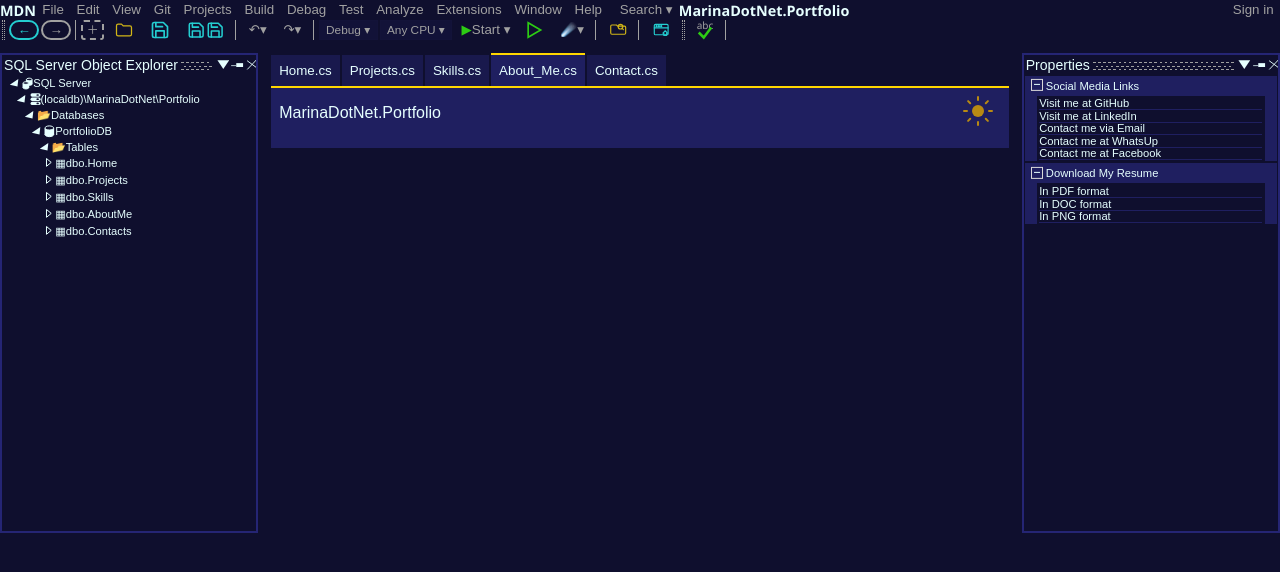
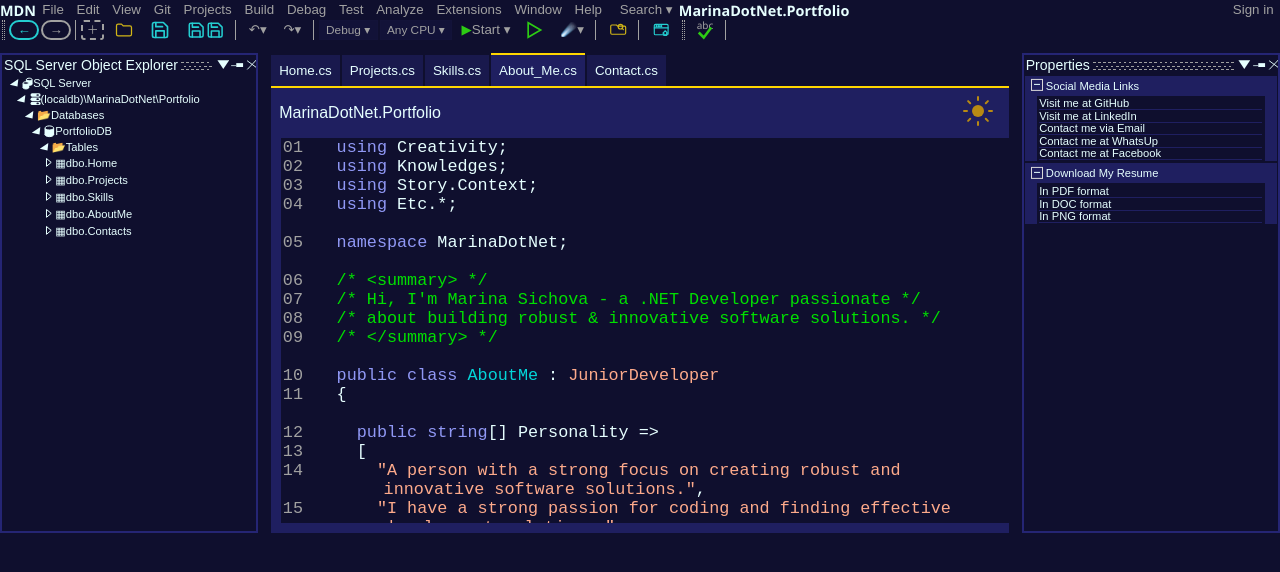
Before and after one commit to MarinaDotNet/marinadotnet.github.io, a React (Vite) app: page /#/aboutme in a window 1280 px wide. Shown: the top 572 px of the page. Built offline with nearby package versions, Linux system fonts and the light colour scheme.

Commit message:
added Aboutme.jsx and update DesktopLayout.jsx to display Aboutme element.

```diff
--- a/src/components/DesktopLayout.jsx
+++ b/src/components/DesktopLayout.jsx
@@ -7,6 +7,7 @@
 import Home from "./pages/Home";
 import Projects from "./pages/Projects";
 import Skills from "./pages/Skills";
+import Aboutme from "./pages/Aboutme";
 
 import { HashRouter as Router, Routes, Route } from "react-router-dom";
 
@@ -28,6 +29,7 @@
                                 <Route path="/" element={<Home />} />
                                 <Route path="/projects" element={<Projects />} />
                                 <Route path="/skills" element={<Skills />} />
+                                <Route path="/aboutme" element={<Aboutme />} />
                             </Routes>
                         </div>
                     </div>
--- /dev/null
+++ b/src/components/pages/Aboutme.jsx
@@ -0,0 +1,76 @@
+import {NumberedCodeBloc, CodeKeyWords, CodeValues, ClassName, Tab, Comment} from "../jointLayoutComponents/CodeTokens";
+
+export default function AboutMe(){
+
+    return <NumberedCodeBloc children = {[
+        <><CodeKeyWords>using</CodeKeyWords> Creativity;</>,
+        <><CodeKeyWords>using</CodeKeyWords> Knowledges;</>,
+        <><CodeKeyWords>using</CodeKeyWords> Story.Context;</>,
+        <><CodeKeyWords>using</CodeKeyWords> Etc.*;</>,
+        <br/>,
+        <><CodeKeyWords>namespace</CodeKeyWords> MarinaDotNet;</>,
+        <br/>,
+        <Comment>&lt;summary&gt;</Comment>,
+        <Comment>Hi, I'm Marina Sichova - a .NET Developer passionate</Comment>,
+        <Comment>about building robust & innovative software solutions.</Comment>,
+        <Comment>&lt;/summary&gt;</Comment>,
+        <br/>,
+        <><CodeKeyWords>public class</CodeKeyWords> <ClassName>AboutMe</ClassName> : <CodeValues>JuniorDeveloper</CodeValues></>,
+        <>&#123;</>,
+        <br/>,
+        <><Tab number={2}/><CodeKeyWords>public string</CodeKeyWords>[] Personality =&gt;</>,
+        <><Tab number={2}/>[</>,
+        <><Tab number={4}/><CodeValues>"A person with a strong focus on creating robust and innovative software solutions."</CodeValues>,</>,
+        <><Tab number={4}/><CodeValues>"I have a strong passion for coding and finding effective development solutions."</CodeValues></>,
+        <><Tab number={2}/>];</>,
+        <br/>,
+        <><Tab number={2}/><CodeKeyWords>public string</CodeKeyWords>[] ProgrammingAndScriptingLanguages =&gt;</>,
+        <><Tab number={2}/>[</>,
+        <><Tab number={4}/>
+            <CodeValues>"C#"</CodeValues>,
+            <CodeValues>"SQL"</CodeValues>,
+            <CodeValues>"JavaScript"</CodeValues>,
+            <CodeValues>"Java"</CodeValues>,
+            <CodeValues>"Python"</CodeValues>
+        </>,
+        <><Tab number={2}/>];</>,
+        <br/>,
+        <><Tab number={2}/><CodeKeyWords>public string</CodeKeyWords>[] Technologies =&gt;</>,
+        <><Tab number={2}/>[</>,
+        <><Tab number={4}/>
+            <CodeValues>"NoSQL"</CodeValues>,
+            <CodeValues>"HTML5/CSS"</CodeValues>,
+            <CodeValues>"SVG"</CodeValues>
+        </>,
+        <><Tab number={2}/>];</>,
+        <br/>,
+        <><Tab number={2}/><CodeKeyWords>public string</CodeKeyWords>[] CurrentlyLearning =&gt;</>,
+        <><Tab number={2}/>[</>,
+        <><Tab number={4}/>
+            <CodeValues>"React"</CodeValues>,
+            <CodeValues>"Azure"</CodeValues>,
+            <CodeValues>"Unit Testing"</CodeValues>
+        </>,
+        <><Tab number={2}/>];</>,
+        <br/>,
+        <><Tab number={2}/><CodeKeyWords>public string</CodeKeyWords>[] FocusAreas =&gt;</>,
+        <><Tab number={2}/>[</>,
+        <><Tab number={4}/><CodeValues>"I specialize in building RESTful APIs, desktop and web applications, and web services using the .NET framework and ASP.NET Core MVC."</CodeValues></>,
+        <><Tab number={2}/>];</>,
+        <br/>,
+        <><Tab number={2}/><CodeKeyWords>public</CodeKeyWords> <ClassName>Uri</ClassName> DownloadMyResume =&gt; <CodeKeyWords>new</CodeKeyWords>(<CodeValues>"<a href="https://marinadotnet.github.io/portfolio-react" className="in-active-link">https://marinadotnet.github.io/portfolio-react</a>"</CodeValues>);</>,
+        <br/>,
+        <><Tab number={2}/><CodeKeyWords>public</CodeKeyWords> <ClassName>Uri</ClassName> MyStaticPortfolio =&gt; <CodeKeyWords>new</CodeKeyWords>(<CodeValues>"<a href="https://marinadotnet.github.io">https://marinadotnet.github.io</a>"</CodeValues>);</>,
+        <br/>,
+        <><Tab number={2}/><CodeKeyWords>public</CodeKeyWords> <ClassName>Uri</ClassName>[] Contact =&gt;</>,
+        <br/>,
+        <><Tab number={2}/>[</>,
+        <><Tab number={4}/><CodeKeyWords>new</CodeKeyWords>(<CodeValues>"<a href="mailto:msichova@outlook.com">about:Email</a>"</CodeValues>),</>,
+        <><Tab number={4}/><CodeKeyWords>new</CodeKeyWords>(<CodeValues>"<a href="https://github.com/MarinaDotNet">about:GitHub</a>"</CodeValues>),</>,
+        <><Tab number={4}/><CodeKeyWords>new</CodeKeyWords>(<CodeValues>"<a href="https://www.linkedin.com/in/marina-sichova-333599281?originalSubdomain=au">about:LinkedIn</a>"</CodeValues>),</>,
+        <><Tab number={4}/><CodeKeyWords>new</CodeKeyWords>(<CodeValues>"<a href="https://wa.me/+61433881789">about:WhatsApp</a>"</CodeValues>),</>,
+        <><Tab number={2}/>];</>,
+        <br/>,
+        <>&#125;</>
+    ]} />;
+}
```
